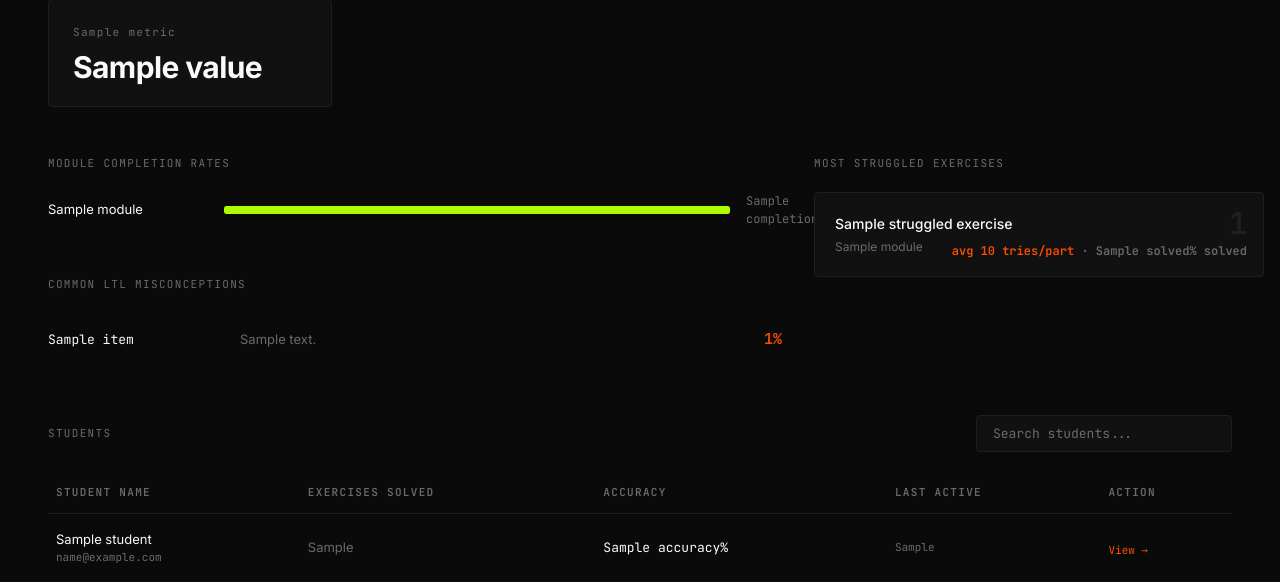
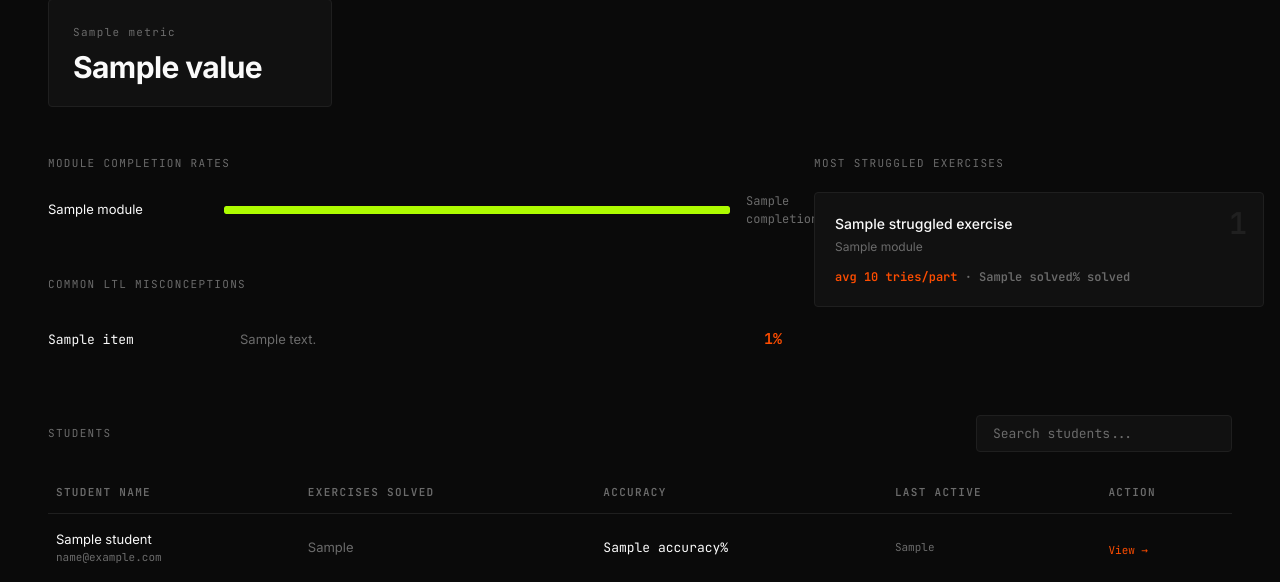
Before and after one commit to Bigmanfish1/ltlab, a Django app: template backend/templates/results/teacher_results.html in a window 1280 px wide. Shown: the part 190-772 px from the top of the page. Run offline with Django 5.2, Linux system fonts and the light colour scheme; the template is opened without the code that fills it: most values are stand-ins (such as "Sample title", 1, 10 or a date in 2020); some libraries are stand-ins or nearby versions.

Commit message:
fix(results): stop struggled-card text overlapping when narrowed
The avg-tries metric was absolutely positioned over a card whose height was set
only by the name and module, so the two collided on narrow widths. Put the
metric in normal flow and give the title a gutter to clear the rank number.

```diff
--- a/backend/templates/results/teacher_results.html
+++ b/backend/templates/results/teacher_results.html
@@ -66,11 +66,11 @@
                 <div class="font-mono text-[11px] tracking-[0.12em] text-text-secondary mb-5">MOST STRUGGLED EXERCISES</div>
                 <div class="space-y-3">
                     {% for ex in struggled_exercises %}
-                    <div class="relative bg-bg-secondary border border-border-primary rounded p-5 overflow-hidden">
+                    <div class="relative bg-bg-secondary border border-border-primary rounded p-5">
                         <div class="absolute top-3 right-4 font-mono text-3xl font-bold text-border-secondary opacity-60 select-none">{{ ex.rank }}</div>
-                        <div class="text-[14px] text-text-primary font-medium mb-1">{{ ex.name }}</div>
-                        <div class="text-[12px] text-text-secondary">{{ ex.module }}</div>
-                        <div class="absolute bottom-4 right-4 font-mono text-[12px] font-bold"><span class="text-accent-orange">avg {{ ex.tries }} tries/part</span> <span class="text-text-secondary">· {{ ex.solved }}% solved</span></div>
+                        <div class="text-[14px] text-text-primary font-medium mb-1 pr-10">{{ ex.name }}</div>
+                        <div class="text-[12px] text-text-secondary pr-10">{{ ex.module }}</div>
+                        <div class="mt-3 font-mono text-[12px] font-bold"><span class="text-accent-orange">avg {{ ex.tries }} tries/part</span> <span class="text-text-secondary">· {{ ex.solved }}% solved</span></div>
                     </div>
                     {% endfor %}
                 </div>
```
